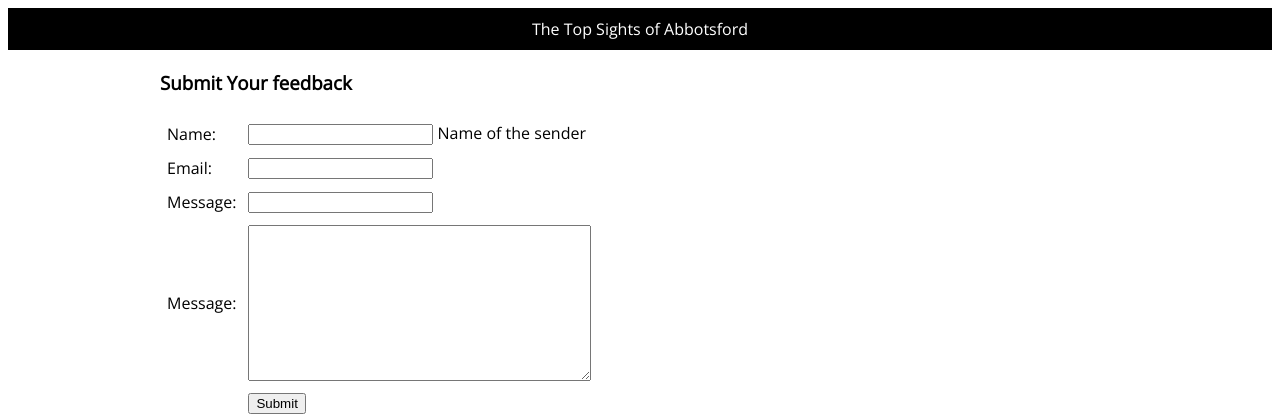
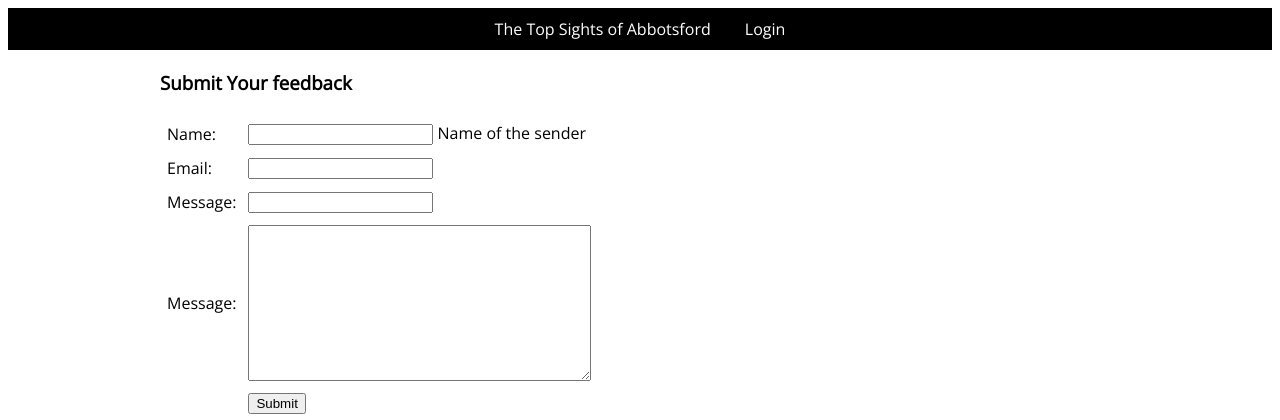
Before and after one commit to JyothiSreez/Python-Django-project, a Django app: page /feedback/ in a window 1280 px wide. Shown: the top 420 px of the page. Run offline with Django 3.2, Linux system fonts and the light colour scheme; some libraries are stand-ins or nearby versions.

Commit message:
Update base.html

```diff
--- a/templates/blog/base.html
+++ b/templates/blog/base.html
@@ -14,7 +14,7 @@
         <div class="section-inner clearfix">
             <nav>
                 <a href="/">The Top Sights of Abbotsford</a>
-
+                <a href="{% url 'blog_login' %}">Login</a></p>
            </nav>
         </div>
     </div>
```
